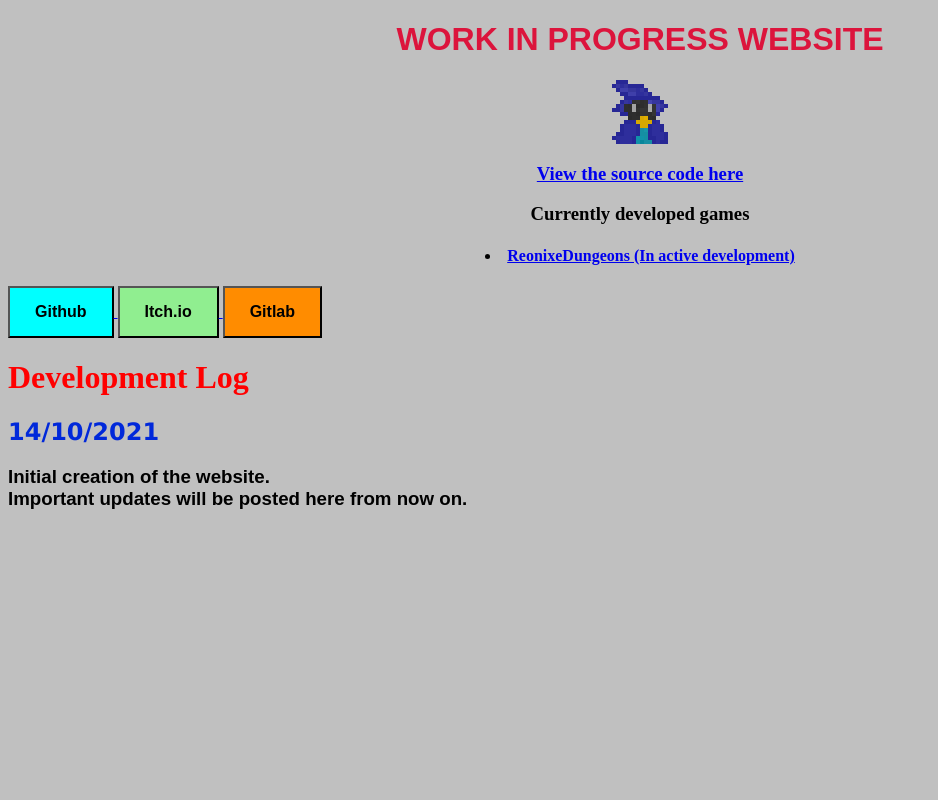
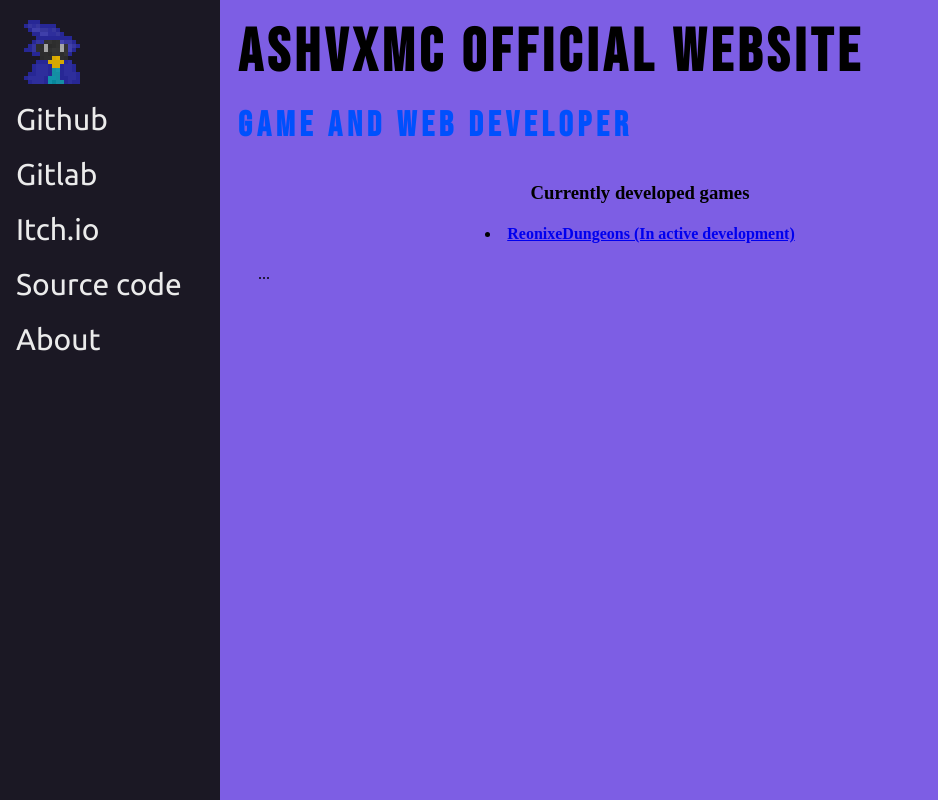
Before and after one commit to AshVXmc/ashvxmc.github.io, a website: page index.html in a window 1280 px wide. Shown: the whole page, without its empty margins (0-938 px from the left). Drawn offline with Linux system fonts and the light colour scheme.

Commit message:
redesign

```diff
--- a/index.html
+++ b/index.html
@@ -1,23 +1,22 @@
 <!DOCTYPE html>
 <html>
-    <body style="background-color: rgb(192, 192, 192);">
+    <body style="background-color: rgb(125, 94, 228);">
         <script src="src/index.js"></script>
+        <!--Font imports-->>
         <link rel="stylesheet" href="css/styles.css">
+        <head>
+            <link rel="preconnect" href="https://fonts.googleapis.com">
+            <link rel="preconnect" href="https://fonts.gstatic.com" crossorigin>
+            <link href="https://fonts.googleapis.com/css2?family=Bebas+Neue&family=Ubuntu&display=swap" rel="stylesheet">
+        </head>
             <p>
-                <h1 style="text-align: center; color: crimson; font-family:sans-serif">
-                    WORK IN PROGRESS WEBSITE
+                <h1 class= "normaltext" style="font-size: 60px;">
+                    ASHVXMC OFFICIAL WEBSITE
                 </h1>
-                <p>
-                    <img src="assets/icon.png" class="centerIMG">
-                </p>
-                <h3 style="text-align: center; color: rgb(97, 0, 207);">
-                    <a href="https://github.com/AshVXmc/ashvxmc.github.io">
-                        View the source code here
-                    </a>
+                <h3 class = "normaltext" style="font-size: 35px; color: rgb(0, 80, 253);">
+                    <p> Game and web developer</p>
                 </h3>
             </p>
-
-
             <p>
                 <h3 style="text-align: center;">
                     <b> Currently developed games </b>
@@ -30,34 +29,22 @@
                     </li>
                 </h4>
             </p>
-            <p>
-                <a href="https://github.com/AshVXmc">
-                    <button class="button_socials" style="background-color: cyan;">
-                        <b>Github</b>
-                    </button>
-                </a>
-                <a href="https://AshVXmc.itch.io">
-                    <button class="button_socials" style="background-color: lightgreen;">
-                        <b>Itch.io</b>
-                    </button>
-                </a>
-                <a href="https://gitlab.com/AshVXmc">
-                    <button class="button_socials" style="background-color: darkorange;">
-                        <b>Gitlab</b>
-                    </button>
-                </a>
-            </p>
-             <!--Devlog part-->
-             <p>
-                <h1 style="color: red;">
-                    <b>
-                        Development Log
-                    </b>
-                </h1>
-                <h2 class="datetitle"> <b>14/10/2021</b></h2>
-                <h3 class="writing1">
-                    Initial creation of the website. <br> Important updates will be posted here from now on.
-                </h3>
-            </p>
+
+            <div class="sidenav">
+
+                <img src="assets/icon.png" style="padding-left: 20px;">
+                <a href="https://github.com/AshVXmc">Github</a>
+                <a href="https://gitlab.com/AshVXmc">Gitlab</a>
+                <a href="https://ashvxmc.itch.io/">Itch.io</a>
+                <a href="https://github.com/AshVXmc/ashvxmc.github.io">Source code</a>
+                <a href="">About</a>
+             </div>
+
+
+
+              <!-- Page content -->
+            <div class="main">
+                ...
+            </div>
     </body>
 </html>
--- a/scss/styles.scss
+++ b/scss/styles.scss
@@ -1,11 +1,18 @@
-$Testvariable: rgb(0, 40, 218);
-h3.writing1 {
-    font-family: Arial, Helvetica, sans-serif;
+$DateBlue: rgb(0, 40, 218);
+h3 {
+    .writing1 {
+        font-family: Arial, Helvetica, sans-serif;
+    }
+    .link {
+        text-align: center;
+        color: crimson;
+        font-family:sans-serif
+    }
 }
 
 h2.datetitle {
     font-family: 'Lucida Sans', 'Lucida Sans Regular', 'Lucida Grande', 'Lucida Sans Unicode', Geneva, Verdana, sans-serif;
-    color: $Testvariable;
+    color: $DateBlue;
 }
 
 .centerIMG {
--- a/src/index.js
+++ b/src/index.js
@@ -1 +1,2 @@
 console.log("Website worked!");
+console.log("Not sure what to put here yet.");
```
Also changed, not shown: package.json (+5 -3 lines), css/styles.css, 1 other file.
